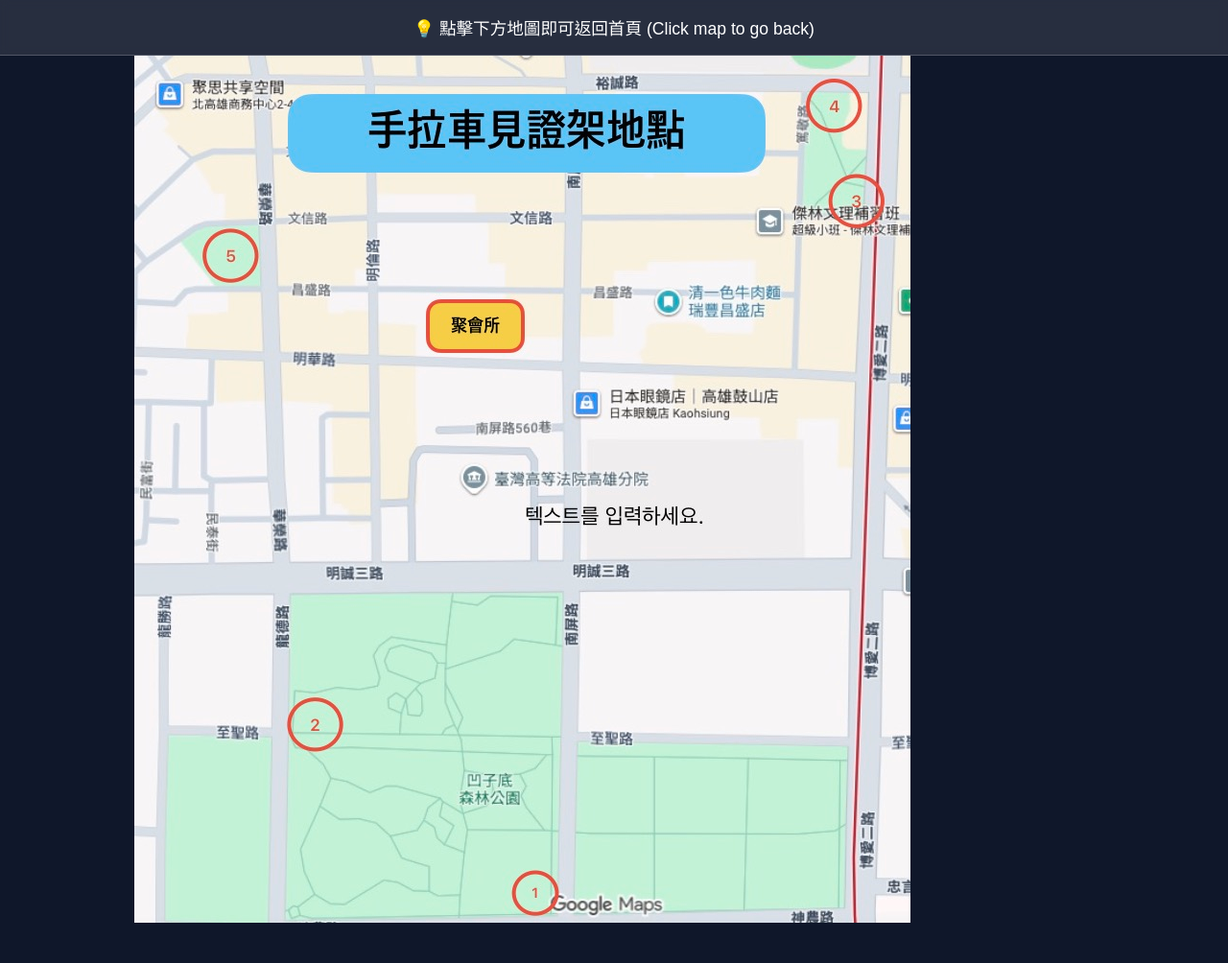
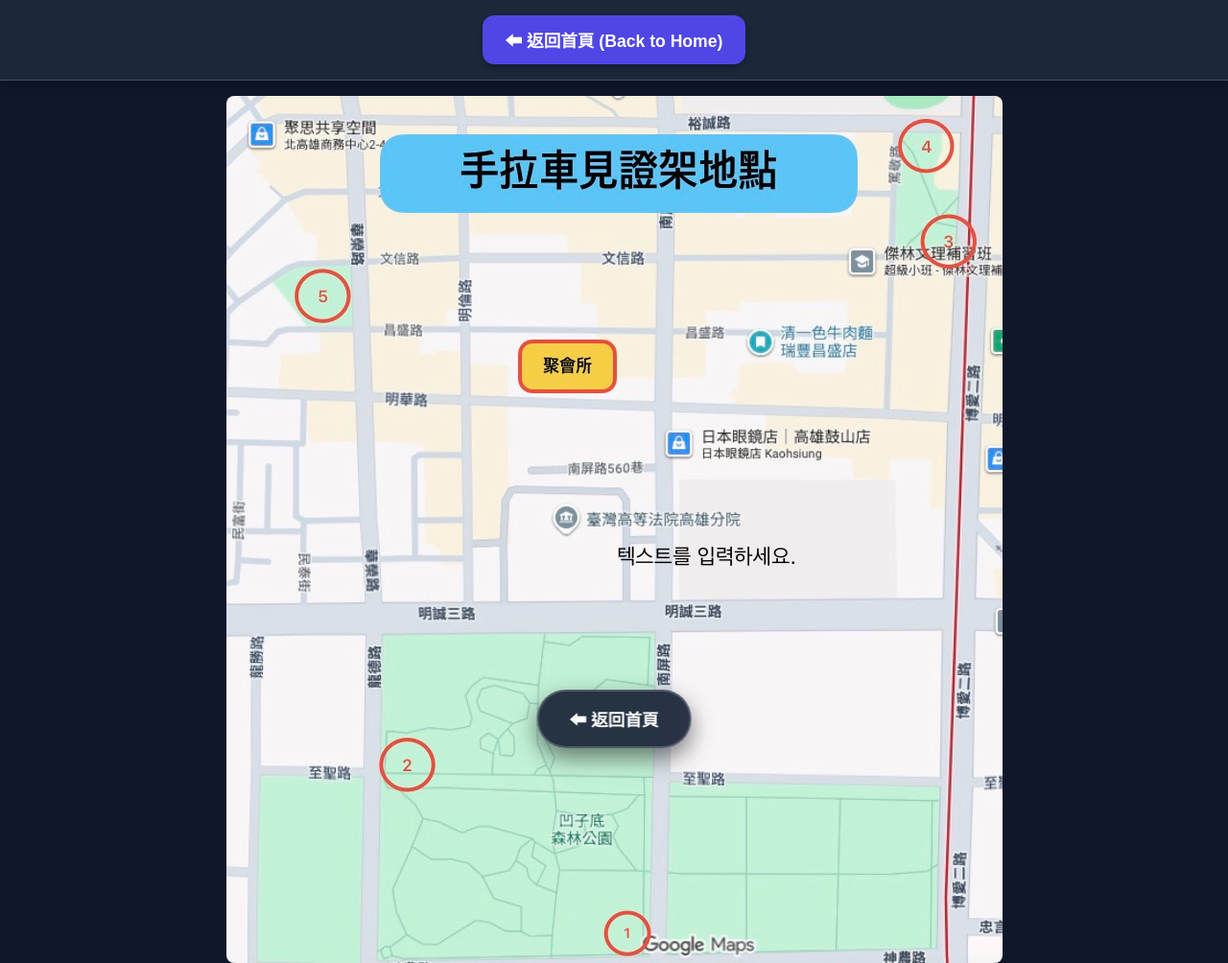
Before and after one commit to dlfldhk423-create/2026zuoying-, a plain HTML site: page map.html in a window 1280 px wide. Shown: the whole page at 96% size. Before the commit the page ends 962 px from the top, so only its background shows below. Drawn offline with Linux system fonts and the light colour scheme.

Commit message:
Add files via upload

```diff
--- a/map.html
+++ b/map.html
@@ -15,48 +15,80 @@
             justify-content: flex-start;
             min-height: 100vh;
             font-family: sans-serif;
+            padding-bottom: 80px; /* Space for the floating button */
         }
-        .notice {
-            background: rgba(255, 255, 255, 0.1);
-            color: #fff;
+        .header-bar {
+            background: rgba(30, 41, 59, 0.95);
+            width: 100%;
             padding: 1rem;
-            text-align: center;
-            width: 100%;
-            font-size: 1.1rem;
             box-sizing: border-box;
-            backdrop-filter: blur(5px);
-            -webkit-backdrop-filter: blur(5px);
             border-bottom: 1px solid rgba(255,255,255,0.2);
             position: sticky;
             top: 0;
             z-index: 10;
+            display: flex;
+            justify-content: center;
+            box-shadow: 0 4px 10px rgba(0,0,0,0.3);
+        }
+        .btn-back {
+            display: inline-block;
+            background: #4f46e5;
+            color: #fff;
+            text-decoration: none;
+            padding: 0.8rem 1.5rem;
+            border-radius: 12px;
+            font-size: 1.1rem;
+            font-weight: bold;
+            box-shadow: 0 4px 6px rgba(0,0,0,0.2);
+        }
+        .btn-back:hover {
+            background: #4338ca;
         }
         .map-container {
             width: 100%;
-            max-width: 1000px;
-            flex-grow: 1;
+            max-width: 1200px;
             display: flex;
             align-items: center;
             justify-content: center;
+            padding: 1rem;
+            box-sizing: border-box;
         }
         .map-image {
             max-width: 100%;
             height: auto;
             display: block;
-            cursor: pointer;
+            border-radius: 8px;
+        }
+        .floating-btn {
+            position: fixed;
+            bottom: 20px;
+            left: 50%;
+            transform: translateX(-50%);
+            background: rgba(30, 41, 59, 0.95);
+            border: 2px solid rgba(255,255,255,0.2);
+            color: #fff;
+            padding: 1rem 2rem;
+            border-radius: 30px;
+            text-decoration: none;
+            font-size: 1.1rem;
+            font-weight: bold;
+            box-shadow: 0 10px 25px rgba(0,0,0,0.5);
+            z-index: 20;
+            backdrop-filter: blur(10px);
+            -webkit-backdrop-filter: blur(10px);
         }
     </style>
 </head>
 <body>
-    <div class="notice">
-        💡 點擊下方地圖即可返回首頁 (Click map to go back)
+    <div class="header-bar">
+        <a href="index.html" class="btn-back">⬅ 返回首頁 (Back to Home)</a>
     </div>
 
     <div class="map-container">
-        <!-- 點擊圖片回到 index.html -->
-        <a href="index.html" style="display:block; width:100%;">
-            <img src="map.jpg" alt="手拉車見證架地點" class="map-image">
-        </a>
+        <!-- 移除連結，讓使用者可以自由用兩指放大縮小圖片 -->
+        <img src="map.jpg" alt="手拉車見證架地點" class="map-image">
     </div>
+
+    <a href="index.html" class="floating-btn">⬅ 返回首頁</a>
 </body>
 </html>
```
